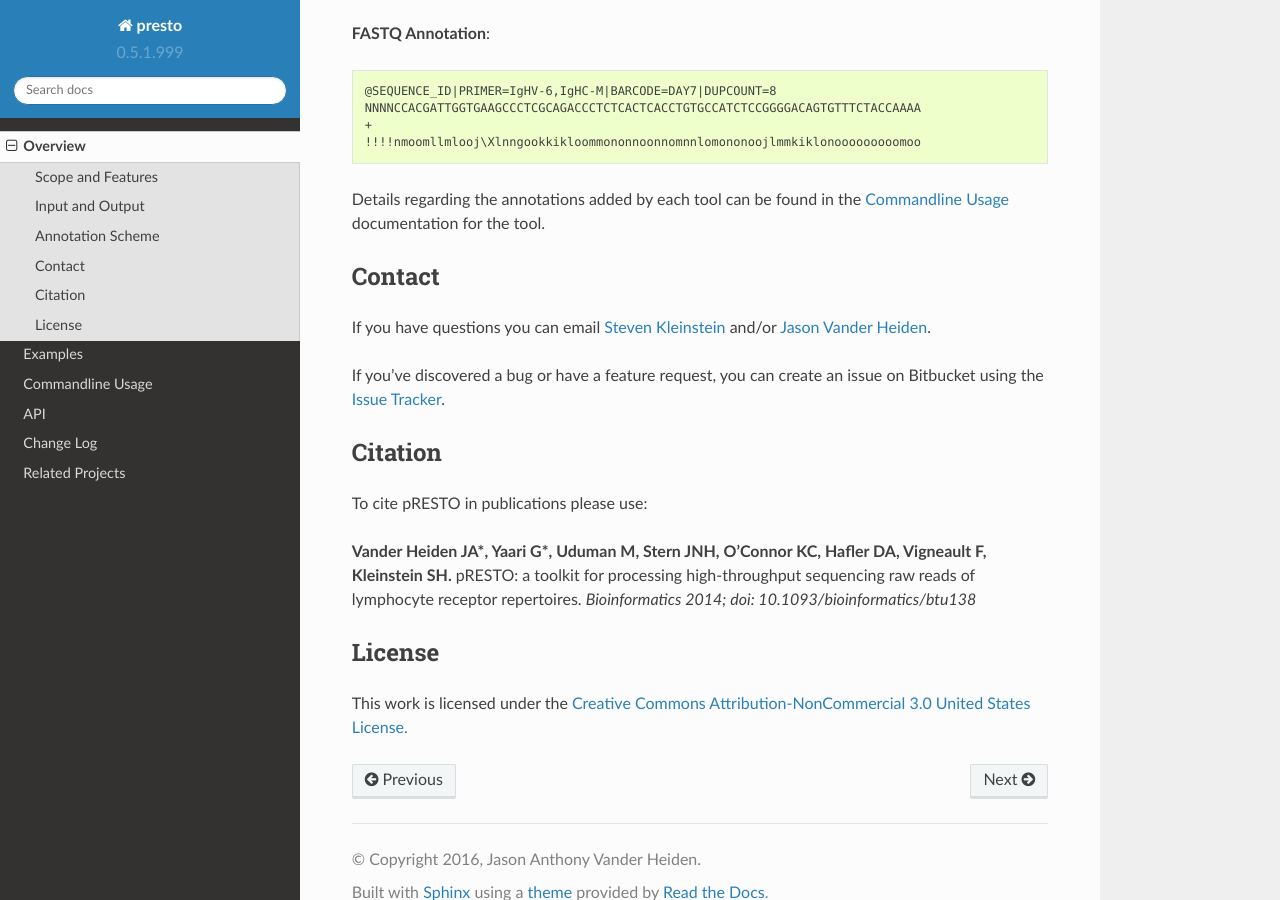
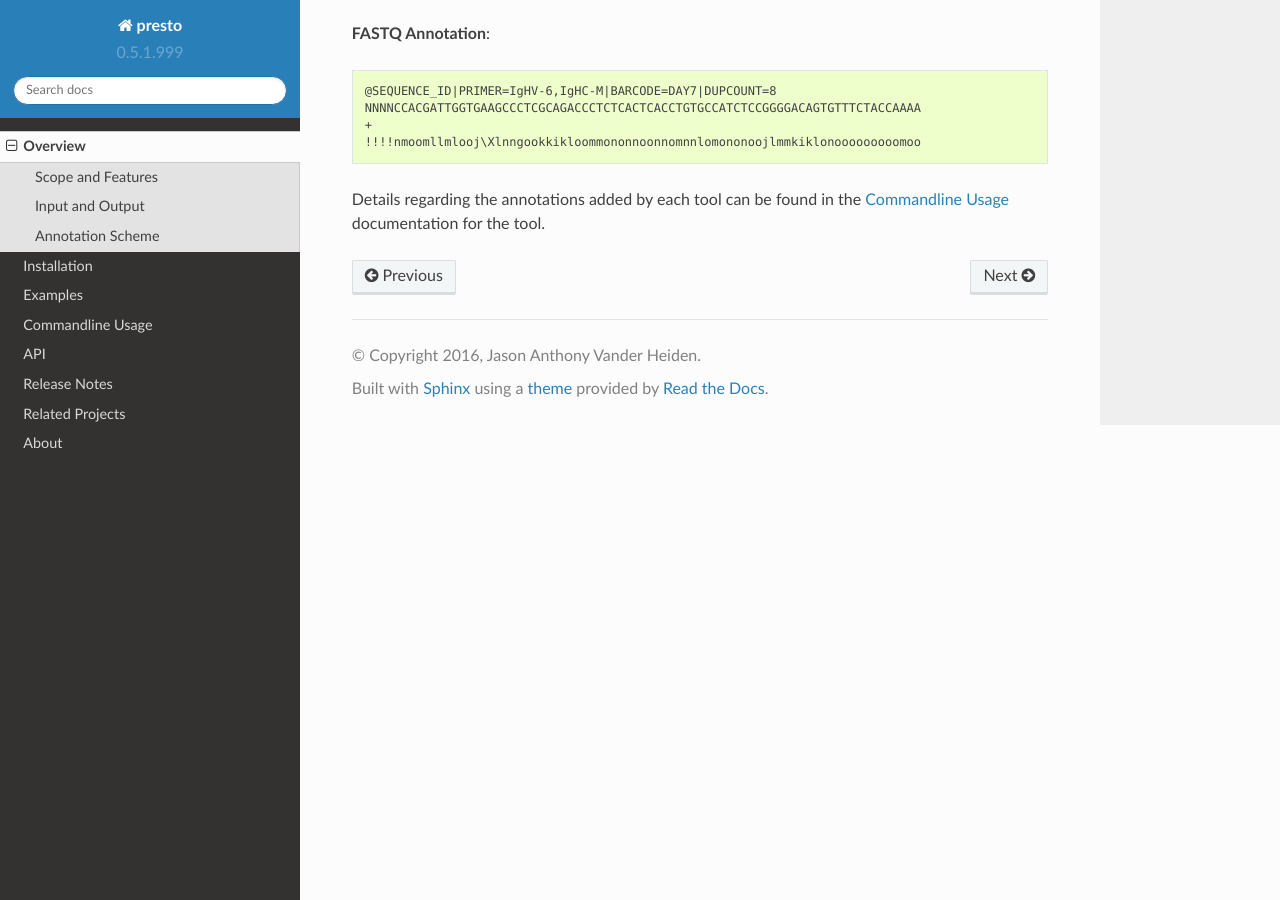
Before and after one commit to immcantation/presto, a Sphinx documentation site: the page built from docs/overview.rst, in a window 1280 px wide and 900 px high, scrolled down 1384 px. Built offline with Sphinx 7.4.7 and the Read the Docs theme 2.0.0, drawn with Linux system fonts in a browser that asks for light colours; formulas are drawn with MathJax 3; pages that are not in the unit, such as notebooks, are missing from menus.

Commit message:
Doc tweaks.

```diff
--- a/NEWS.rst
+++ b/NEWS.rst
@@ -1,4 +1,4 @@
-Change Log
+Release Notes
 ================================================================================
 
 Version 0.5.1.999:  February 18, 2016
--- a/docs/conf.py
+++ b/docs/conf.py
@@ -172,7 +172,7 @@
 #html_use_smartypants = True
 
 # Custom sidebar templates, maps document names to template names.
-#html_sidebars = {}
+# html_sidebars = {'**': ['globaltoc.html', 'relations.html', 'sourcelink.html', 'searchbox.html']}
 
 # Additional templates that should be rendered to pages, maps page names to
 # template names.
--- a/docs/index.rst
+++ b/docs/index.rst
@@ -3,7 +3,7 @@
 .. include:: ../README.rst
 
 Contents
-================================================================================
+--------------------------------------------------------------------------------
 
 .. toctree::
    :maxdepth: 2
@@ -15,10 +15,10 @@
    api
    news
    projects
-
+   about
 
 Indices and tables
-================================================================================
+--------------------------------------------------------------------------------
 
 * :ref:`genindex`
 * :ref:`modindex`
--- /dev/null
+++ b/docs/install.rst
@@ -0,0 +1,3 @@
+.. _Installation:
+
+.. include:: ../INSTALL.rst
--- a/docs/overview.rst
+++ b/docs/overview.rst
@@ -68,29 +68,3 @@
 
 Details regarding the annotations added by each tool can be found in the
 :ref:`Usage` documentation for the tool.
-
-Contact
---------------------------------------------------------------------------------
-
-If you have questions you can email
-`Steven Kleinstein <mailto:steven.kleinstein@yale.edu>`__ and/or
-`Jason Vander Heiden <mailto:jason.vanderheiden@yale.edu>`__.
-
-If you've discovered a bug or have a feature request, you can create an issue
-on Bitbucket using the
-`Issue Tracker <http://bitbucket.org/kleinstein/presto/issues>`__.
-
-Citation
---------------------------------------------------------------------------------
-
-To cite pRESTO in publications please use:
-
-**Vander Heiden JA\*, Yaari G\*, Uduman M, Stern JNH, O'Connor KC, Hafler DA, Vigneault F, Kleinstein SH.**
-pRESTO\: a toolkit for processing high-throughput sequencing raw reads of lymphocyte receptor repertoires.
-*Bioinformatics 2014; doi\: 10.1093/bioinformatics/btu138*
-
-License
---------------------------------------------------------------------------------
-
-This work is licensed under the
-`Creative Commons Attribution-NonCommercial 3.0 United States License. <http://creativecommons.org/licenses/by-nc/3.0/us>`__
```
Also changed, not shown: docs/about.rst (added, +28 -0 lines).
